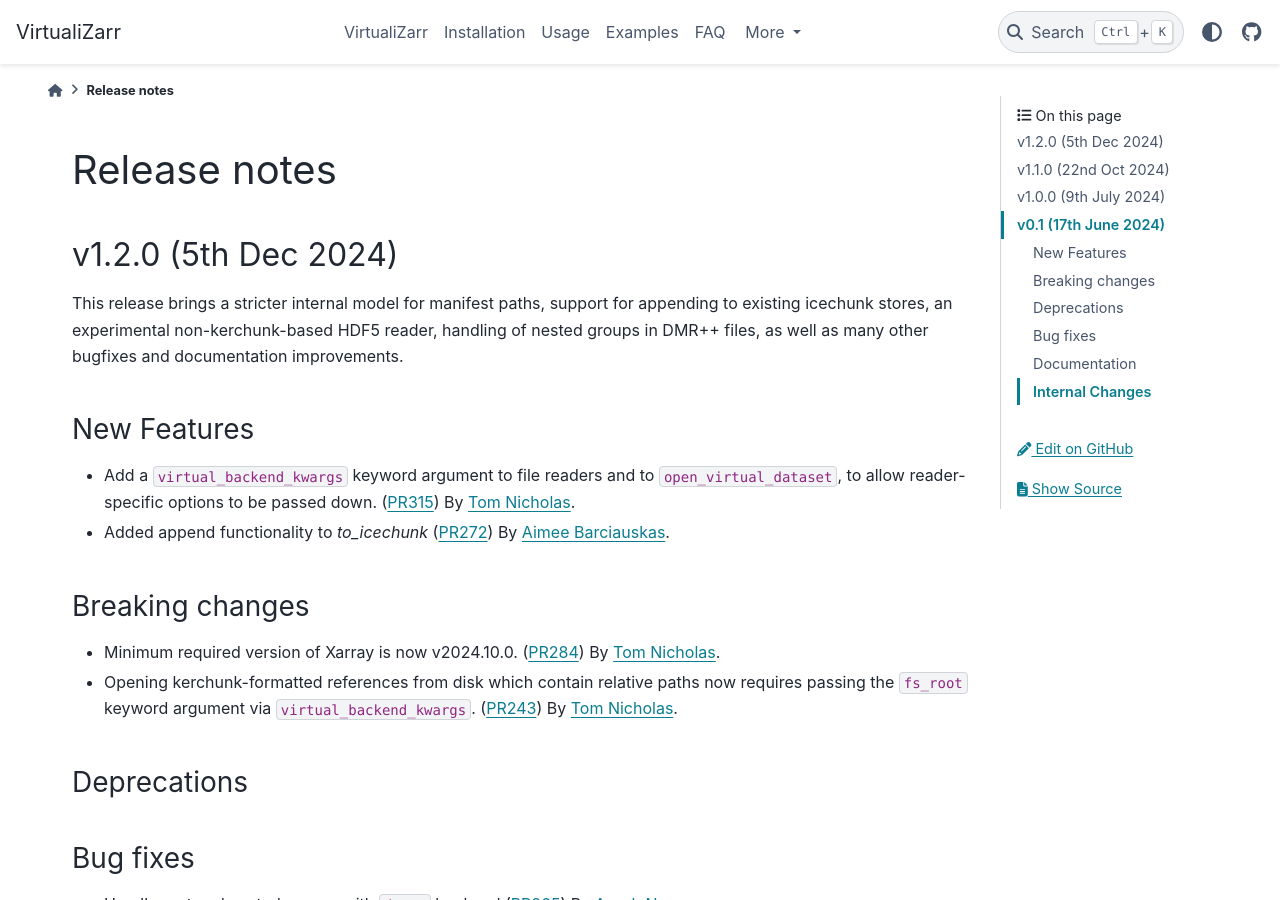
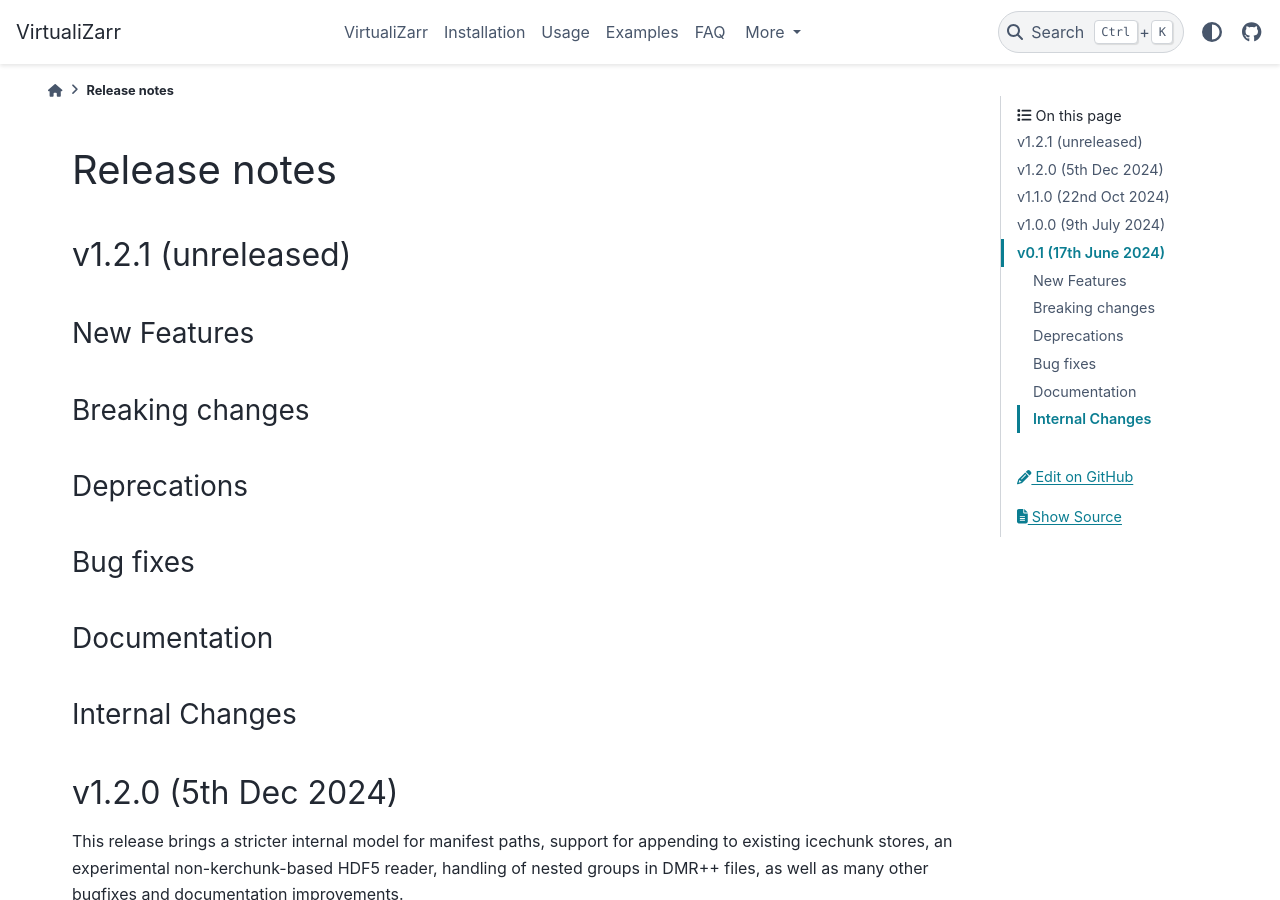
Before and after one commit to zarr-developers/VirtualiZarr, a Sphinx documentation site: the page built from docs/releases.rst, in a window 1280 px wide and 900 px high. Built offline with Sphinx 7.4.7 and the PyData theme 0.15.4, drawn with Linux system fonts in a browser that asks for light colours.

Commit message:
empty release notes for unreleased version

```diff
--- a/docs/releases.rst
+++ b/docs/releases.rst
@@ -1,5 +1,28 @@
 Release notes
 =============
+
+.. _v1.2.1:
+
+v1.2.1 (unreleased)
+-------------------
+
+New Features
+~~~~~~~~~~~~
+
+Breaking changes
+~~~~~~~~~~~~~~~~
+
+Deprecations
+~~~~~~~~~~~~
+
+Bug fixes
+~~~~~~~~~
+
+Documentation
+~~~~~~~~~~~~~
+
+Internal Changes
+~~~~~~~~~~~~~~~~
 
 .. _v1.2.0:
 
```
